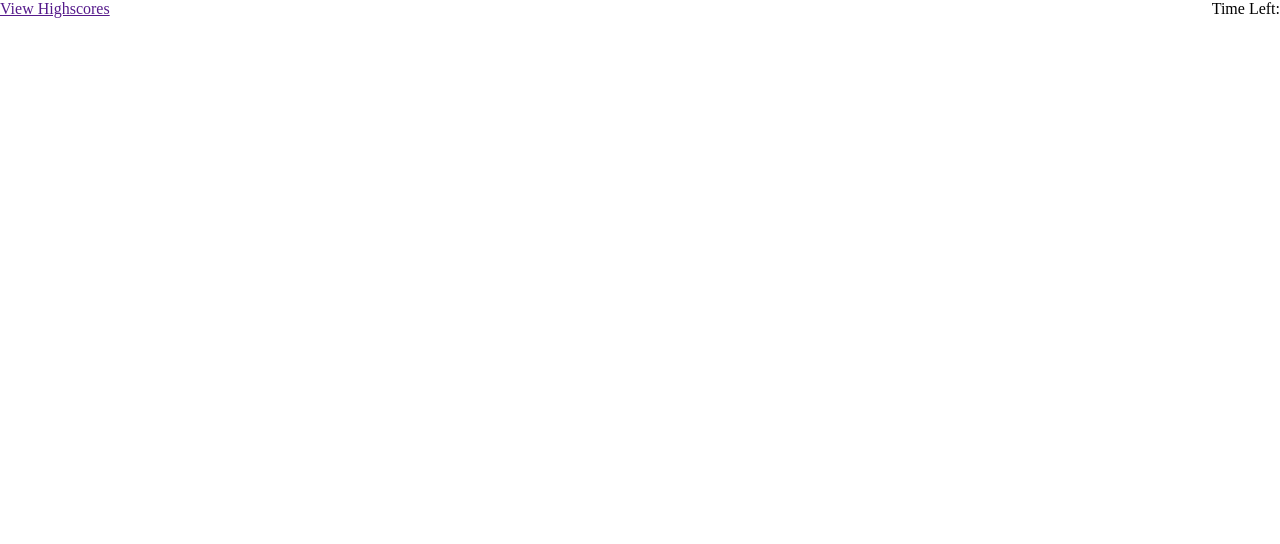
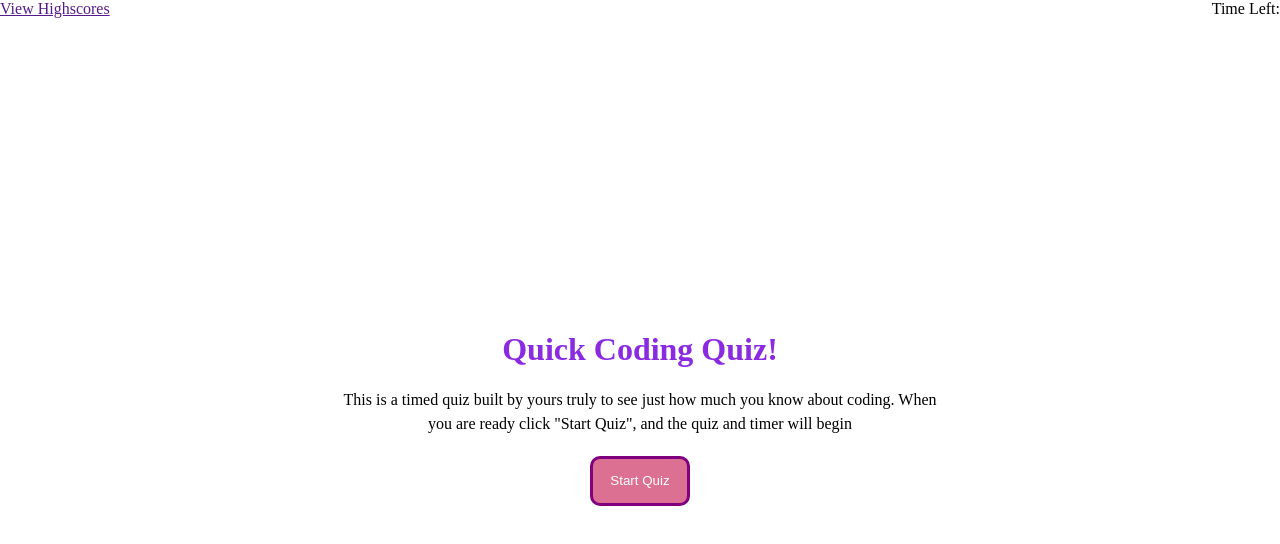
Before and after one commit to Tonkel/coding-quiz, a plain HTML site: page index.html in a window 1280 px wide. Drawn offline with Linux system fonts and the light colour scheme.

Commit message:
adds some css styling, adds data variables, adds pseudocode for later

```diff
--- a/assets/css/style.css
+++ b/assets/css/style.css
@@ -11,6 +11,36 @@ header {
 
 .card {
   display: flex;
+  align-items: center;
+  height: 100vh;
   justify-content: center;
+}
+
+#content {
+  display: flex;
+  flex-direction: column;
+  width: 50%;
+  flex-wrap: wrap;
   align-items: center;
+  text-align: center;
 }
+
+#start-header {
+  padding-bottom: 10px;
+  color: blueviolet;
+}
+
+#start-para {
+  padding: 10px;
+  line-height: 1.5;
+}
+
+#start-button {
+  margin-top: 10px;
+  width: 100px;
+  height: 50px;
+  border: 3px solid purple;
+  background-color: palevioletred;
+  color: white;
+  border-radius: 10px;
+}
--- a/assets/js/script.js
+++ b/assets/js/script.js
@@ -0,0 +1,65 @@
+//Dependencies
+var highscoreEl = document.querySelector("#highscore-btn");
+var timerEl = document.querySelector("#timer");
+var contentEl = document.querySelector("#content");
+var startQuizEl = document.querySelector("#start-button");
+//Data
+var questionCard = 0;
+var timeLeft = 60;
+var stopTime;
+var objects = [
+  (obj1 = {
+    question:
+      "Which one of the following also known as Conditional Expression:",
+    a: "Alternative to if-else",
+    b: "Switch statement",
+    c: "If-then-else statement",
+    d: "immediate if",
+    answer: "immediate if",
+    explanation:
+      "A conditional expression can only evaluate two things, which either true or false, that are purely based on the evaluation of the condition",
+  }),
+  (obj2 = {
+    question: "In JavaScript, what is a block of statement?",
+    a: "Conditional block",
+    b: "block that combines a number of statements into a single compound statement",
+    c: "both conditional block and a single statement",
+    d: "block that contains a single statement",
+    answer:
+      "block that combines a number of statements into a single compound statement",
+    explanation:
+      "A block of statement can be understand as the set of the zero or more statements. In general, a block of statement has common definition which combines one or a number of statements into a single statement for ease.",
+  }),
+];
+
+//Functions
+//create a function that generates a div with an h1, paragraph explaining what the quiz is, and a start quiz button
+function startQuiz() {
+  //create
+  var headerEl = document.createElement("h1");
+  //build
+  headerEl.textContent = "Quick Coding Quiz!";
+  headerEl.setAttribute("id", "start-header");
+  //place
+  contentEl.appendChild(headerEl);
+
+  //now create/build/place paragraph
+  var paraEl = document.createElement("p");
+  paraEl.textContent = `This is a timed quiz built by yours truly to see just how much you know about coding. When you are ready click "Start Quiz", and the quiz and timer will begin`;
+  paraEl.setAttribute("id", "start-para");
+  contentEl.appendChild(paraEl);
+
+  //now do the same with a button
+  var buttonEl = document.createElement("button");
+  buttonEl.setAttribute("id", "start-button");
+  buttonEl.textContent = "Start Quiz";
+  contentEl.appendChild(buttonEl);
+
+  console.log(objects[0]);
+}
+
+//create a function that deletes the DOM elements that we just created, and a function that replaces them with newly created elements in quiz format, while adding 1 to the question card data, so we can iterate through the list of objects that represent each "slide"
+//User Interactions
+
+//Initialization
+startQuiz();
```
